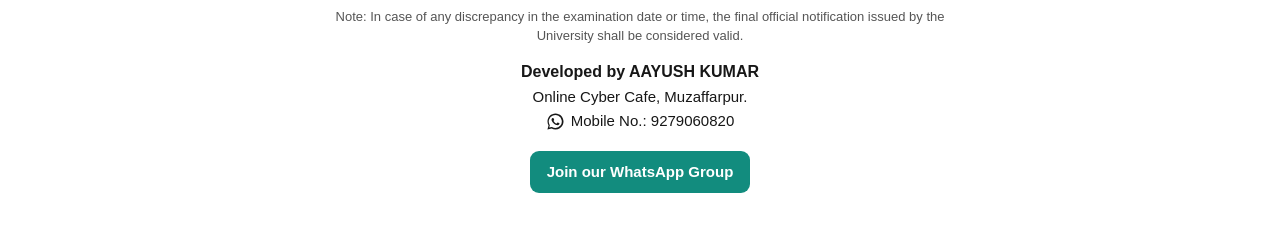
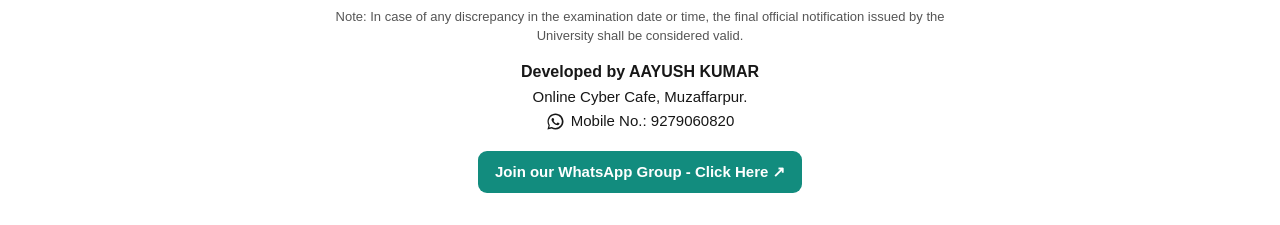
Before and after one commit to brabu-exams-routine/brabu-exams-routine.github.io, a plain HTML site: page index.html in a window 1280 px wide. Shown: the part 891-1116 px from the top of the page. Drawn offline with nearby package versions, Linux system fonts and the light colour scheme.

Commit message:
Add files via upload

```diff
--- a/index.html
+++ b/index.html
@@ -725,7 +725,7 @@ img {
 <span>Mobile No.: 9279060820</span>
 </a>
 </div>
-<a class="whatsapp" href="https://chat.whatsapp.com/LlQAmV3gZtt1NVVmutrwJW?s=cl&amp;p=a&amp;iam=2" rel="noopener" target="_blank" class="pdf-wa-button" target="_blank">Join our WhatsApp Group</a>
+<a class="whatsapp" href="https://chat.whatsapp.com/LlQAmV3gZtt1NVVmutrwJW?s=cl&amp;p=a&amp;iam=2" rel="noopener" target="_blank" class="pdf-wa-button" target="_blank">Join our WhatsApp Group - Click Here ↗</a>
 </footer>
 
 <script src="https://cdnjs.cloudflare.com/ajax/libs/html2canvas/1.4.1/html2canvas.min.js"></script>
```
